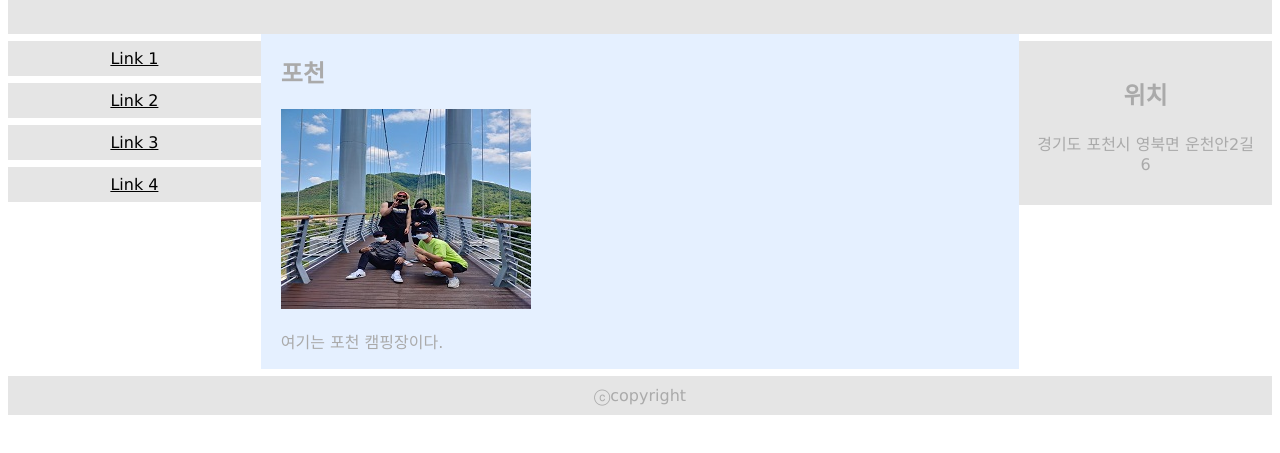
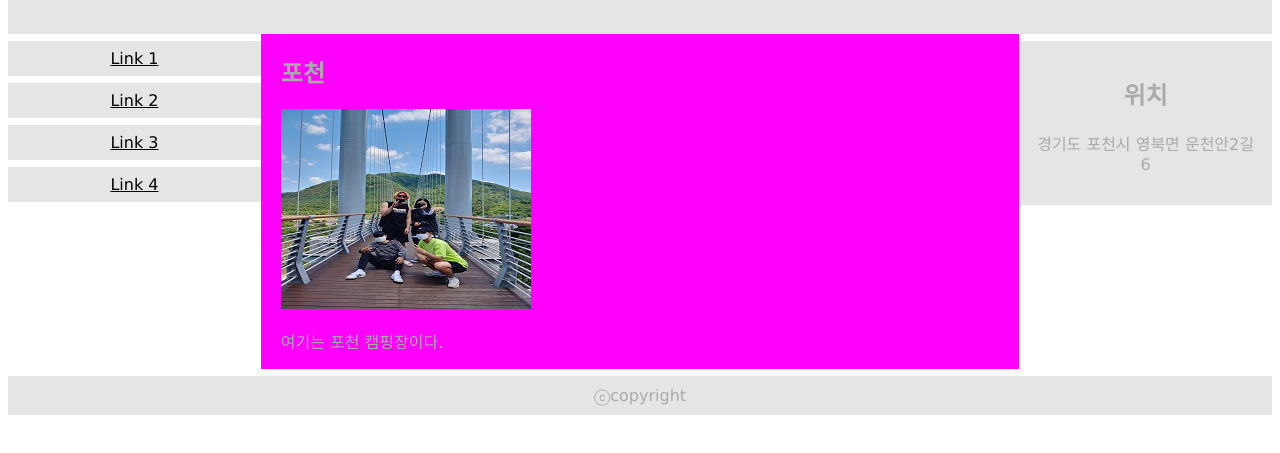
Before and after one commit to Dongjun0425/dongjun0425.github.io, a plain HTML site: page pc.html in a window 1280 px wide. Shown: the part 85-538 px from the top of the page. Drawn offline with Linux system fonts and the light colour scheme.

Commit message:
Update pc.html

```diff
--- a/pc.html
+++ b/pc.html
@@ -23,7 +23,7 @@
         float:left;
         width:60%;
         padding:0 20px;
-        background-color:#e5f0ff;
+        background-color:#ff00ff;
       }
       .right{
         background-color:#e5e5e5;
```
